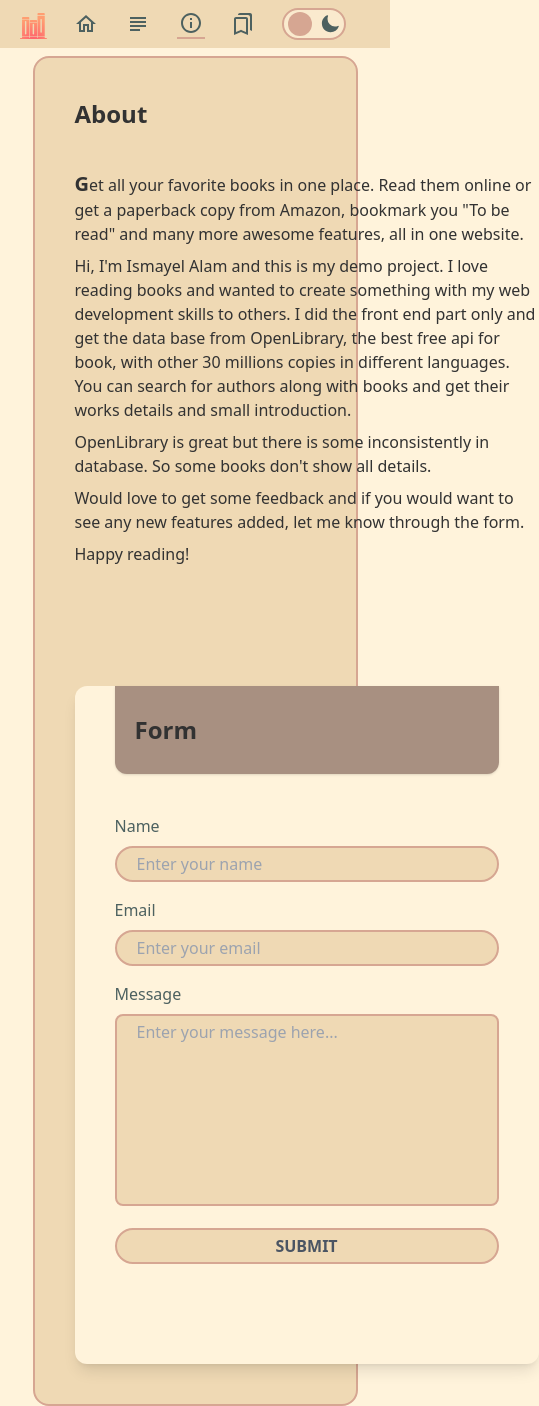
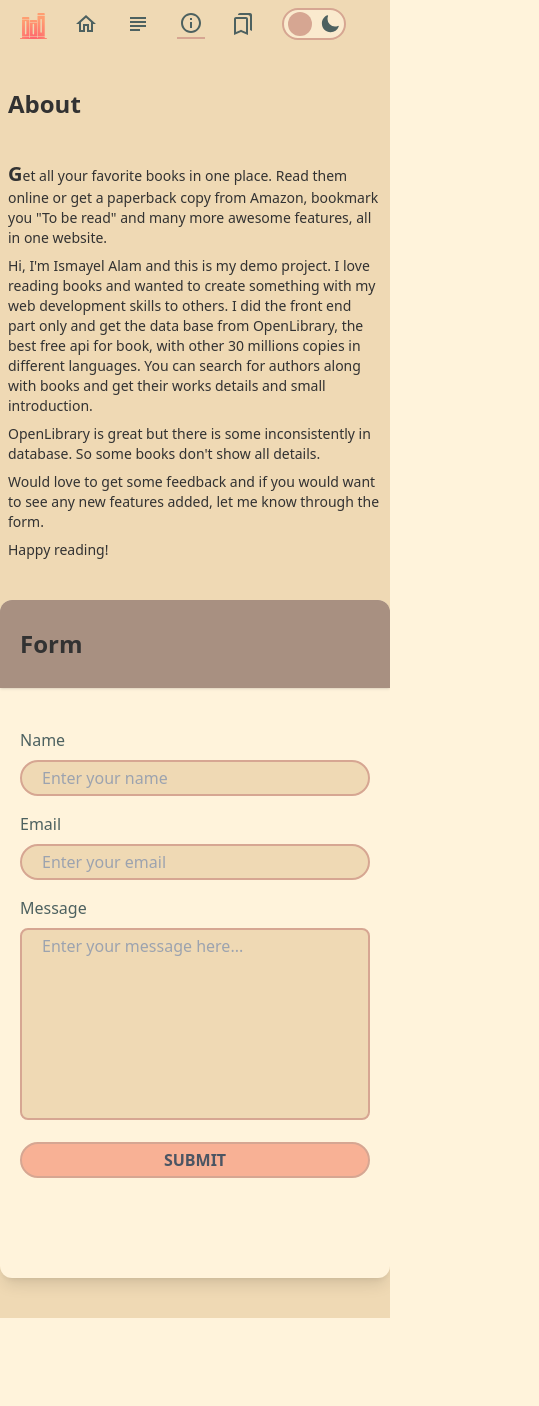
Before and after one commit to IsmayelAlam/Bookish, a React (Vite) app: page /about in a window 390 px wide. Shown: the whole page, 539 px wide, since content can reach past the window. After the commit the page ends 1318 px from the top, so only its background shows below. Built offline with nearby package versions, Linux system fonts and the light colour scheme.

Commit message:
make about page responsive and clean up form

```diff
--- a/src/components/Form.jsx
+++ b/src/components/Form.jsx
@@ -1,16 +1,20 @@
 export default function Form() {
   const inputClass =
-    "bg-bg02 resize-none rounded-full w-96 px-5 py-1 mb-5 border-2 border-border01 focus:border-border02 focus:outline-none text-color01";
+    "bg-bg02 resize-none rounded-full lg:w-96 w-full px-5 py-1 mb-5 border-2 border-border01 focus:border-border02 focus:outline-none text-color01";
 
   return (
     <>
-      <h3 className="text-2xl mb-10 py-7 px-5 font-semibold text-grayish01 bg-accent02 rounded-b-xl shadow">
+      <h3 className="text-2xl mb-10 py-7 px-5 font-semibold text-grayish01 bg-accent02 lg:rounded-b-xl shadow">
         Form
       </h3>
       <form
         action="https://api.web3forms.com/submit"
         method="POST"
-        className="flex flex-col items-center justify-between gap-4 text-color01 w-full h-full"
+        className="flex flex-col items-center justify-between gap-4 text-color01 h-full px-5"
+        onSubmit={(e) => {
+          e.preventDefault();
+          e.target.reset();
+        }}
       >
         <input
           type="hidden"
@@ -18,7 +22,7 @@ export default function Form() {
           value={import.meta.env.VITE_EmailAccessKey}
         />
 
-        <label htmlFor="name" className="space-y-2">
+        <label htmlFor="name" className="space-y-2 w-full">
           <p>Name</p>
           <input
             type="text"
@@ -30,7 +34,7 @@ export default function Form() {
           />
         </label>
 
-        <label htmlFor="email" className="space-y-2">
+        <label htmlFor="email" className="space-y-2 w-full">
           <p>Email</p>
           <input
             type="email"
@@ -42,7 +46,7 @@ export default function Form() {
           />
         </label>
 
-        <label htmlFor="message" className="space-y-2">
+        <label htmlFor="message" className="space-y-2 w-full">
           <p>Message</p>
           <textarea
             id="message"
--- a/src/pages/About.jsx
+++ b/src/pages/About.jsx
@@ -2,10 +2,10 @@ import Form from "../components/Form";
 
 export default function About() {
   return (
-    <div className="w-10/12 mx-auto mt-2 grid sm:grid-cols-2 gap-20 rounded-2xl bg-bg02 border-2 border-border01 px-10">
-      <div className="text-grayish01">
+    <div className="w-screen sm:w-10/12 sm:mx-auto sm:mt-2 grid xl:grid-cols-2 sm:gap-20 sm:rounded-2xl bg-bg02 sm:border-2 border-border01 sm:px-10">
+      <div className="text-grayish01 w-fit px-2">
         <h2 className="text-2xl my-10 font-semibold">About</h2>
-        <div className="space-y-2">
+        <div className="space-y-2 text-sm sm:text-base">
           <p className="first-letter:text-xl first-letter:font-bold">
             Get all your favorite books in one place. Read them online or get a
             paperback copy from Amazon, bookmark you &quot;To be read&quot; and
@@ -30,7 +30,7 @@ export default function About() {
           <p>Happy reading!</p>
         </div>
       </div>
-      <div className="h-min w-min mx-auto px-10 pb-20 bg-bg01 rounded-xl shadow-lg my-10">
+      <div className="h-min w-full lg:w-max sm:mx-auto lg:px-10 pb-20 bg-bg01 rounded-xl shadow-lg my-10 overflow-hidden">
         <Form />
       </div>
     </div>
--- a/tailwind.config.js
+++ b/tailwind.config.js
@@ -15,8 +15,8 @@ export default {
 
         grayish01: `rgb(var(--grayish01) / <alpha-value>)`,
 
-        accent01: `rgb(var(--accent01) / <alpha-value>)`,
-        accent02: `rgb(var(--accent02) / <alpha-value>)`,
+        accent01: `rgb(var(--accent01) / <alpha-value>) !important`,
+        accent02: `rgb(var(--accent02) / <alpha-value>) !important`,
       },
     },
   },
```
